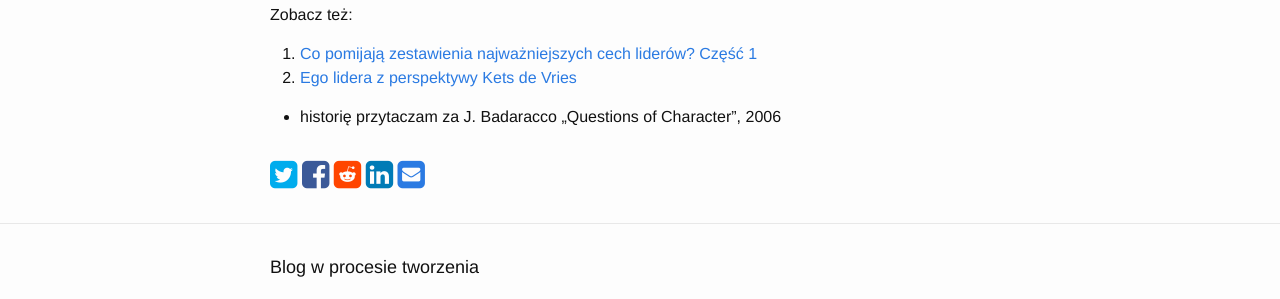
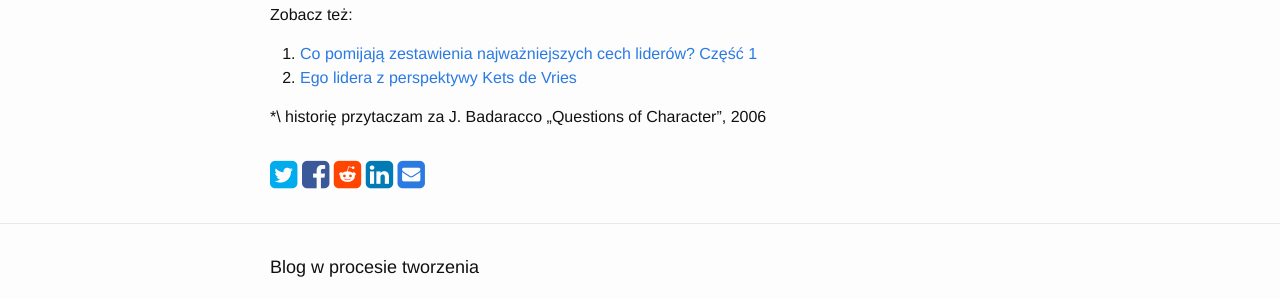
Before and after one commit to kazmiermik/kazmiermik.github.io, a Jekyll site: the page built from _posts/2018-02-02-Co-pomijają-zestawienia-najważniejszych-cech-liderów-Część2.md, in a window 1280 px wide. Shown: the part 1226-1525 px from the top of the page. Built offline with Jekyll 4.4.1, drawn with Linux system fonts in a browser that asks for light colours; comment, search, counter and statistics services are not loaded.

```diff
--- a/_posts/2018-02-02-Co-pomijają-zestawienia-najważniejszych-cech-liderów-Część2.md
+++ b/_posts/2018-02-02-Co-pomijają-zestawienia-najważniejszych-cech-liderów-Część2.md
@@ -43,4 +43,4 @@ Zobacz też:
 1. [Co pomijają zestawienia najważniejszych cech liderów? Część 1](http://michalkazmierski.com/2018/02/01/Co-pomijają-zestawienia-najważniejszych-cech-liderów.html)
 2. [Ego lidera z perspektywy Kets de Vries](http://appx.pl/pl/lecture/view?id=67)
 
- * historię przytaczam za J. Badaracco „Questions of Character”, 2006
+\*\ historię przytaczam za J. Badaracco „Questions of Character”, 2006
```
